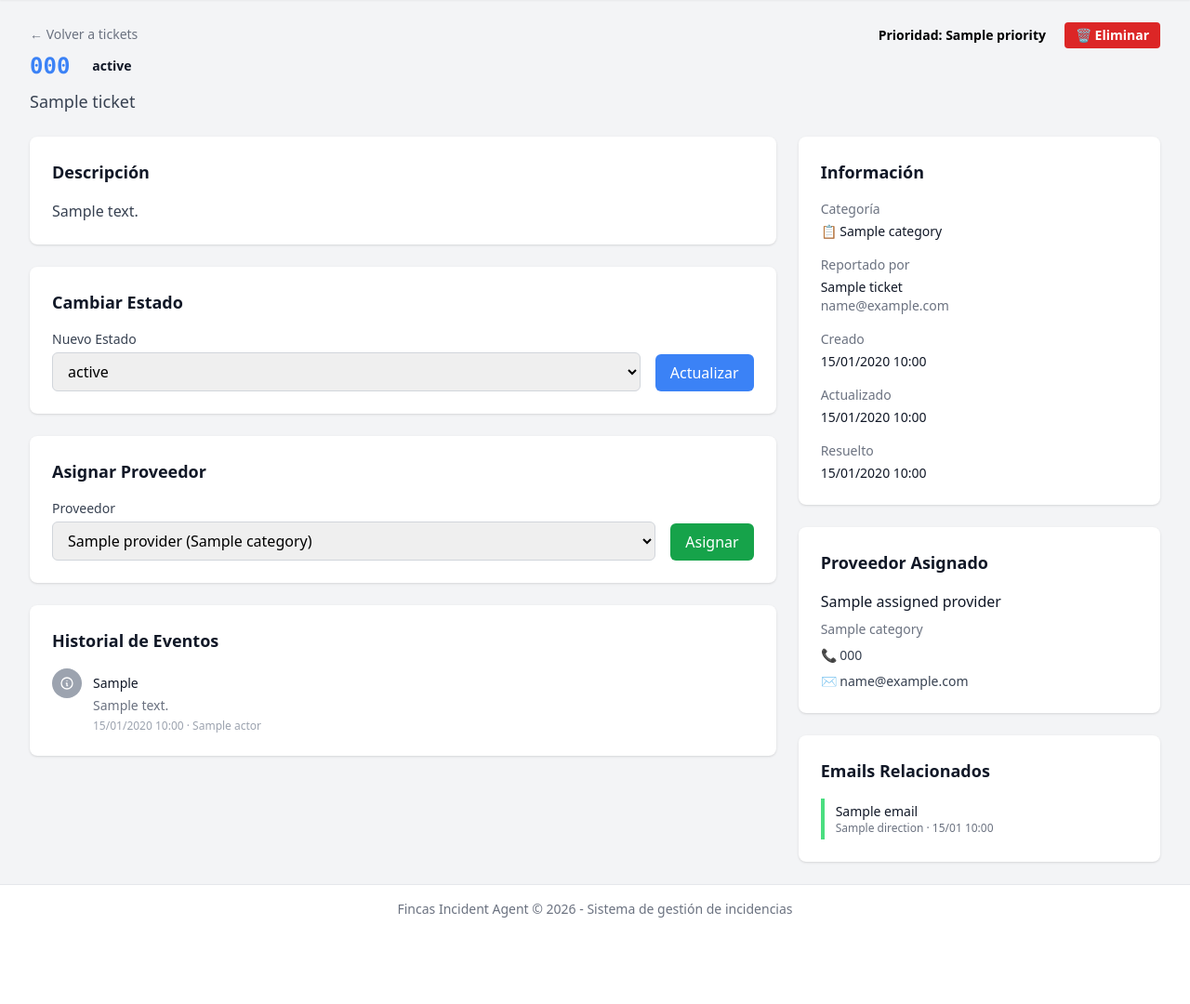
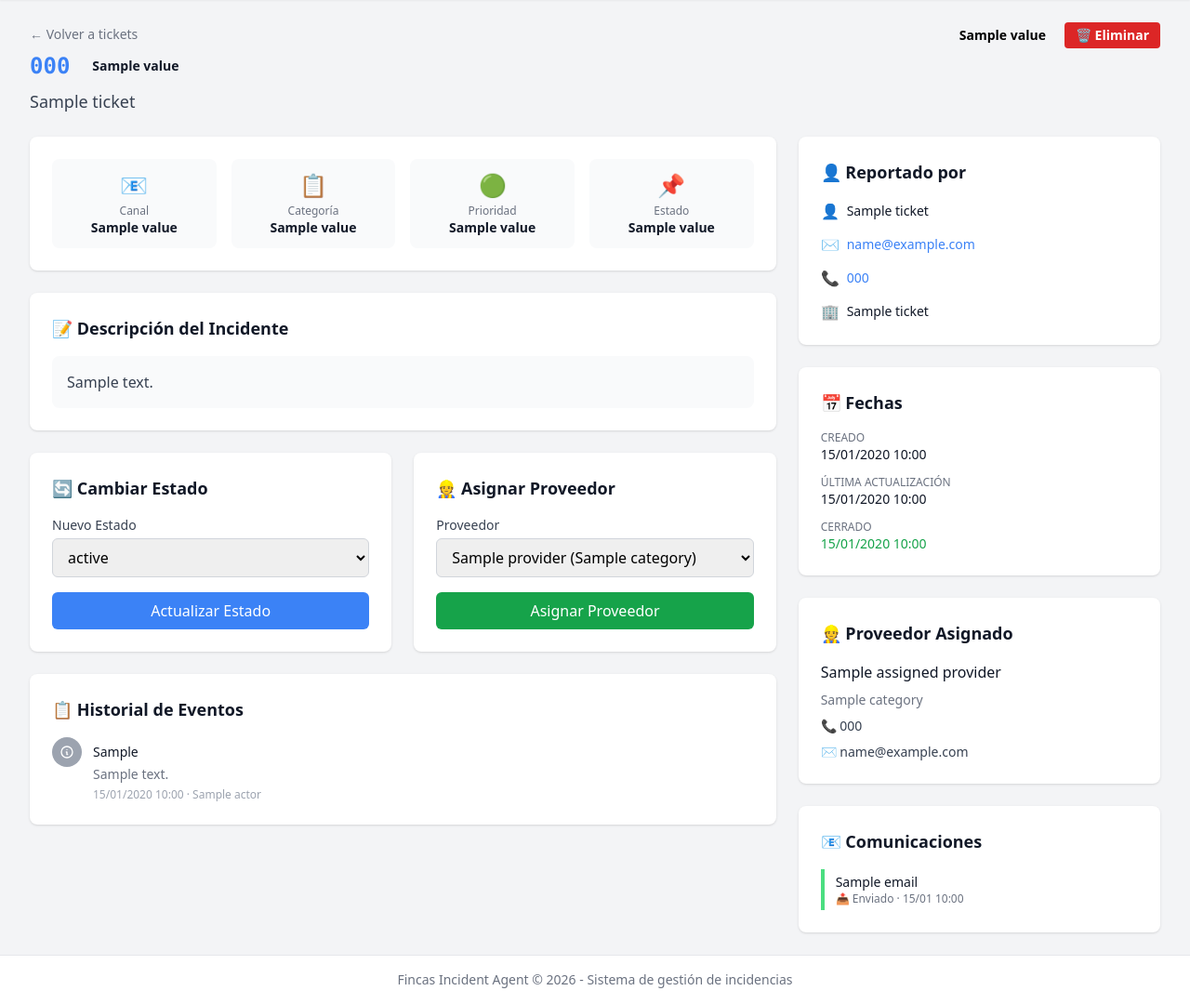
Before and after one commit to anzony91/fincas-incident-agent, a FastAPI app: template templates/ticket_detail.html in a window 1280 px wide. Shown: the part 65-1145 px from the top of the page at 93% size. Before the commit the page ends 1052 px from the top, so only its background shows below. Run offline with FastAPI, Linux system fonts and the light colour scheme; the template is opened without the code that fills it: most values are stand-ins (such as "Sample title", 1, 10 or a date in 2020); some libraries are stand-ins or nearby versions.

Commit message:
fix: ticket detail view - add channel field, fix enum handling in templates

```diff
--- a/app/routers/dashboard.py
+++ b/app/routers/dashboard.py
@@ -237,8 +237,8 @@ async def update_ticket_status(
             ticket.status = new_status
             ticket.updated_at = datetime.utcnow()
 
-            if new_status == TicketStatus.CLOSED and not ticket.resolved_at:
-                ticket.resolved_at = datetime.utcnow()
+            if new_status == TicketStatus.CLOSED and not ticket.closed_at:
+                ticket.closed_at = datetime.utcnow()
 
             # Create event
             event = Event(
--- a/templates/ticket_detail.html
+++ b/templates/ticket_detail.html
@@ -9,18 +9,18 @@
             <a href="/dashboard/tickets" class="text-sm text-gray-500 hover:text-primary mb-2 inline-block">
                 ← Volver a tickets
             </a>
-            <h1 class="text-2xl font-bold text-gray-900 flex items-center gap-3">
+            <h1 class="text-2xl font-bold text-gray-900 flex items-center gap-3 flex-wrap">
                 <span class="font-mono text-primary">{{ ticket.ticket_code }}</span>
-                <span class="status-{{ ticket.status }} px-3 py-1 text-sm font-semibold rounded-full">
-                    {{ ticket.status | replace('_', ' ') }}
+                <span class="status-{{ ticket.status.value }} px-3 py-1 text-sm font-semibold rounded-full">
+                    {{ ticket.status.value | replace('_', ' ') }}
                 </span>
             </h1>
             <p class="text-lg text-gray-700 mt-2">{{ ticket.subject }}</p>
         </div>
 
-        <div class="flex gap-2 items-center">
-            <span class="priority-{{ ticket.priority }} px-3 py-1 text-sm font-semibold rounded">
-                Prioridad: {{ ticket.priority }}
+        <div class="flex gap-2 items-center flex-wrap">
+            <span class="priority-{{ ticket.priority.value }} px-3 py-1 text-sm font-semibold rounded">
+                {{ ticket.priority.value }}
             </span>
             <form method="POST" action="/dashboard/tickets/{{ ticket.id }}/delete"
                   onsubmit="return confirm('¿Estás seguro de que quieres eliminar este ticket?');">
@@ -34,35 +34,93 @@
     <div class="grid grid-cols-1 lg:grid-cols-3 gap-6">
         <!-- Main Content -->
         <div class="lg:col-span-2 space-y-6">
+            <!-- Info Summary Card -->
+            <div class="bg-white rounded-lg shadow p-6">
+                <div class="grid grid-cols-2 md:grid-cols-4 gap-4">
+                    <!-- Channel -->
+                    <div class="text-center p-3 bg-gray-50 rounded-lg">
+                        <div class="text-2xl mb-1">
+                            {% if ticket.channel and ticket.channel.value == 'EMAIL' %}📧
+                            {% elif ticket.channel and ticket.channel.value == 'WHATSAPP' %}💬
+                            {% elif ticket.channel and ticket.channel.value == 'SMS' %}📱
+                            {% elif ticket.channel and ticket.channel.value == 'WEB' %}🌐
+                            {% elif ticket.channel and ticket.channel.value == 'PHONE' %}📞
+                            {% else %}📧{% endif %}
+                        </div>
+                        <div class="text-xs text-gray-500">Canal</div>
+                        <div class="text-sm font-semibold text-gray-900">{{ ticket.channel.value if ticket.channel else 'EMAIL' }}</div>
+                    </div>
+                    <!-- Category -->
+                    <div class="text-center p-3 bg-gray-50 rounded-lg">
+                        <div class="text-2xl mb-1">
+                            {% if ticket.category.value == 'WATER' %}💧
+                            {% elif ticket.category.value == 'ELEVATOR' %}🛗
+                            {% elif ticket.category.value == 'ELECTRICITY' %}⚡
+                            {% elif ticket.category.value == 'GARAGE_DOOR' %}🚗
+                            {% elif ticket.category.value == 'CLEANING' %}🧹
+                            {% elif ticket.category.value == 'SECURITY' %}🔒
+                            {% else %}📋{% endif %}
+                        </div>
+                        <div class="text-xs text-gray-500">Categoría</div>
+                        <div class="text-sm font-semibold text-gray-900">{{ ticket.category.value | replace('_', ' ') }}</div>
+                    </div>
+                    <!-- Priority -->
+                    <div class="text-center p-3 bg-gray-50 rounded-lg">
+                        <div class="text-2xl mb-1">
+                            {% if ticket.priority.value == 'URGENT' %}🔴
+                            {% elif ticket.priority.value == 'HIGH' %}🟠
+                            {% elif ticket.priority.value == 'MEDIUM' %}🟡
+                            {% else %}🟢{% endif %}
+                        </div>
+                        <div class="text-xs text-gray-500">Prioridad</div>
+                        <div class="text-sm font-semibold text-gray-900">{{ ticket.priority.value }}</div>
+                    </div>
+                    <!-- Status -->
+                    <div class="text-center p-3 bg-gray-50 rounded-lg">
+                        <div class="text-2xl mb-1">
+                            {% if ticket.status.value == 'NEW' %}🆕
+                            {% elif ticket.status.value == 'IN_PROGRESS' %}⚙️
+                            {% elif ticket.status.value == 'CLOSED' %}✅
+                            {% elif ticket.status.value == 'ESCALATED' %}⚠️
+                            {% else %}📌{% endif %}
+                        </div>
+                        <div class="text-xs text-gray-500">Estado</div>
+                        <div class="text-sm font-semibold text-gray-900">{{ ticket.status.value | replace('_', ' ') }}</div>
+                    </div>
+                </div>
+            </div>
+
             <!-- Description -->
             <div class="bg-white rounded-lg shadow p-6">
-                <h2 class="text-lg font-semibold text-gray-900 mb-4">Descripción</h2>
-                <div class="prose max-w-none text-gray-700 whitespace-pre-wrap">{{ ticket.description or 'Sin descripción' }}</div>
+                <h2 class="text-lg font-semibold text-gray-900 mb-4">📝 Descripción del Incidente</h2>
+                <div class="prose max-w-none text-gray-700 whitespace-pre-wrap bg-gray-50 p-4 rounded-lg">{{ ticket.description or 'Sin descripción disponible' }}</div>
             </div>
 
+            <!-- Actions -->
+            <div class="grid grid-cols-1 md:grid-cols-2 gap-6">
                 <!-- Change Status Form -->
                 <div class="bg-white rounded-lg shadow p-6">
-                <h2 class="text-lg font-semibold text-gray-900 mb-4">Cambiar Estado</h2>
-                <form method="POST" action="/dashboard/tickets/{{ ticket.id }}/status" class="flex gap-4 items-end">
-                    <div class="flex-1">
+                    <h2 class="text-lg font-semibold text-gray-900 mb-4">🔄 Cambiar Estado</h2>
+                    <form method="POST" action="/dashboard/tickets/{{ ticket.id }}/status" class="space-y-4">
+                        <div>
                             <label class="block text-sm font-medium text-gray-700 mb-1">Nuevo Estado</label>
                             <select name="status" class="w-full px-3 py-2 border border-gray-300 rounded-md focus:outline-none focus:ring-2 focus:ring-primary">
                                 {% for s in statuses %}
-                            <option value="{{ s }}" {% if ticket.status == s %}selected{% endif %}>{{ s | replace('_', ' ') }}</option>
+                                <option value="{{ s }}" {% if ticket.status.value == s %}selected{% endif %}>{{ s | replace('_', ' ') }}</option>
                                 {% endfor %}
                             </select>
                         </div>
-                    <button type="submit" class="px-4 py-2 bg-primary text-white rounded-md hover:bg-blue-700 focus:outline-none focus:ring-2 focus:ring-primary focus:ring-offset-2">
-                        Actualizar
+                        <button type="submit" class="w-full px-4 py-2 bg-primary text-white rounded-md hover:bg-blue-700 focus:outline-none focus:ring-2 focus:ring-primary focus:ring-offset-2">
+                            Actualizar Estado
                         </button>
                     </form>
                 </div>
 
                 <!-- Assign Provider Form -->
                 <div class="bg-white rounded-lg shadow p-6">
-                <h2 class="text-lg font-semibold text-gray-900 mb-4">Asignar Proveedor</h2>
-                <form method="POST" action="/dashboard/tickets/{{ ticket.id }}/assign" class="flex gap-4 items-end">
-                    <div class="flex-1">
+                    <h2 class="text-lg font-semibold text-gray-900 mb-4">👷 Asignar Proveedor</h2>
+                    <form method="POST" action="/dashboard/tickets/{{ ticket.id }}/assign" class="space-y-4">
+                        <div>
                             <label class="block text-sm font-medium text-gray-700 mb-1">Proveedor</label>
                             <select name="provider_id" class="w-full px-3 py-2 border border-gray-300 rounded-md focus:outline-none focus:ring-2 focus:ring-primary">
                                 <option value="">Sin asignar</option>
@@ -73,15 +131,16 @@
                                 {% endfor %}
                             </select>
                         </div>
-                    <button type="submit" class="px-4 py-2 bg-green-600 text-white rounded-md hover:bg-green-700 focus:outline-none focus:ring-2 focus:ring-green-600 focus:ring-offset-2">
-                        Asignar
+                        <button type="submit" class="w-full px-4 py-2 bg-green-600 text-white rounded-md hover:bg-green-700 focus:outline-none focus:ring-2 focus:ring-green-600 focus:ring-offset-2">
+                            Asignar Proveedor
                         </button>
                     </form>
+                </div>
             </div>
 
             <!-- Timeline / Events -->
             <div class="bg-white rounded-lg shadow p-6">
-                <h2 class="text-lg font-semibold text-gray-900 mb-4">Historial de Eventos</h2>
+                <h2 class="text-lg font-semibold text-gray-900 mb-4">📋 Historial de Eventos</h2>
 
                 {% if events %}
                 <div class="flow-root">
@@ -99,6 +158,7 @@
                                             {% elif event.event_type == 'PROVIDER_ASSIGNED' %}bg-green-500
                                             {% elif event.event_type == 'EMAIL_RECEIVED' %}bg-blue-500
                                             {% elif event.event_type == 'EMAIL_SENT' %}bg-purple-500
+                                            {% elif event.event_type == 'CREATED' %}bg-indigo-500
                                             {% else %}bg-gray-400{% endif %}">
                                             {% if event.event_type == 'STATUS_CHANGED' %}
                                             <svg class="h-4 w-4 text-white" fill="none" viewBox="0 0 24 24" stroke="currentColor">
@@ -145,34 +205,49 @@
 
         <!-- Sidebar -->
         <div class="space-y-6">
-            <!-- Info Card -->
+            <!-- Reporter Info Card -->
             <div class="bg-white rounded-lg shadow p-6">
-                <h3 class="text-lg font-semibold text-gray-900 mb-4">Información</h3>
-                <dl class="space-y-4">
+                <h3 class="text-lg font-semibold text-gray-900 mb-4">👤 Reportado por</h3>
+                <dl class="space-y-3">
+                    <div class="flex items-center gap-2">
+                        <span class="text-gray-400">👤</span>
+                        <span class="text-sm text-gray-900">{{ ticket.reporter_name or 'Sin nombre' }}</span>
+                    </div>
+                    <div class="flex items-center gap-2">
+                        <span class="text-gray-400">✉️</span>
+                        <a href="mailto:{{ ticket.reporter_email }}" class="text-sm text-primary hover:underline">{{ ticket.reporter_email }}</a>
+                    </div>
+                    {% if ticket.reporter_phone %}
+                    <div class="flex items-center gap-2">
+                        <span class="text-gray-400">📞</span>
+                        <a href="tel:{{ ticket.reporter_phone }}" class="text-sm text-primary hover:underline">{{ ticket.reporter_phone }}</a>
+                    </div>
+                    {% endif %}
+                    {% if ticket.community_name %}
+                    <div class="flex items-center gap-2">
+                        <span class="text-gray-400">🏢</span>
+                        <span class="text-sm text-gray-900">{{ ticket.community_name }}</span>
+                    </div>
+                    {% endif %}
+                </dl>
+            </div>
+
+            <!-- Dates Card -->
+            <div class="bg-white rounded-lg shadow p-6">
+                <h3 class="text-lg font-semibold text-gray-900 mb-4">📅 Fechas</h3>
+                <dl class="space-y-3">
                     <div>
-                        <dt class="text-sm font-medium text-gray-500">Categoría</dt>
-                        <dd class="mt-1 text-sm text-gray-900">
-                            {% if ticket.category == 'WATER' %}💧{% elif ticket.category == 'ELEVATOR' %}🛗{% elif ticket.category == 'ELECTRICITY' %}⚡{% elif ticket.category == 'GARAGE_DOOR' %}🚗{% elif ticket.category == 'CLEANING' %}🧹{% elif ticket.category == 'SECURITY' %}🔒{% else %}📋{% endif %}
-                            {{ ticket.category | replace('_', ' ') }}
-                        </dd>
+                        <dt class="text-xs text-gray-500 uppercase">Creado</dt>
+                        <dd class="text-sm font-medium text-gray-900">{{ ticket.created_at.strftime('%d/%m/%Y %H:%M') }}</dd>
                     </div>
                     <div>
-                        <dt class="text-sm font-medium text-gray-500">Reportado por</dt>
-                        <dd class="mt-1 text-sm text-gray-900">{{ ticket.reporter_name or 'Sin nombre' }}</dd>
-                        <dd class="text-sm text-gray-500">{{ ticket.reporter_email }}</dd>
+                        <dt class="text-xs text-gray-500 uppercase">Última actualización</dt>
+                        <dd class="text-sm font-medium text-gray-900">{{ ticket.updated_at.strftime('%d/%m/%Y %H:%M') }}</dd>
                     </div>
+                    {% if ticket.closed_at %}
                     <div>
-                        <dt class="text-sm font-medium text-gray-500">Creado</dt>
-                        <dd class="mt-1 text-sm text-gray-900">{{ ticket.created_at.strftime('%d/%m/%Y %H:%M') }}</dd>
-                    </div>
-                    <div>
-                        <dt class="text-sm font-medium text-gray-500">Actualizado</dt>
-                        <dd class="mt-1 text-sm text-gray-900">{{ ticket.updated_at.strftime('%d/%m/%Y %H:%M') }}</dd>
-                    </div>
-                    {% if ticket.resolved_at %}
-                    <div>
-                        <dt class="text-sm font-medium text-gray-500">Resuelto</dt>
-                        <dd class="mt-1 text-sm text-gray-900">{{ ticket.resolved_at.strftime('%d/%m/%Y %H:%M') }}</dd>
+                        <dt class="text-xs text-gray-500 uppercase">Cerrado</dt>
+                        <dd class="text-sm font-medium text-green-600">{{ ticket.closed_at.strftime('%d/%m/%Y %H:%M') }}</dd>
                     </div>
                     {% endif %}
                 </dl>
@@ -180,7 +255,7 @@
 
             <!-- Assigned Provider -->
             <div class="bg-white rounded-lg shadow p-6">
-                <h3 class="text-lg font-semibold text-gray-900 mb-4">Proveedor Asignado</h3>
+                <h3 class="text-lg font-semibold text-gray-900 mb-4">👷 Proveedor Asignado</h3>
                 {% if ticket.assigned_provider %}
                 <div class="space-y-2">
                     <p class="font-medium text-gray-900">{{ ticket.assigned_provider.name }}</p>
@@ -199,20 +274,21 @@
 
             <!-- Related Emails -->
             <div class="bg-white rounded-lg shadow p-6">
-                <h3 class="text-lg font-semibold text-gray-900 mb-4">Emails Relacionados</h3>
+                <h3 class="text-lg font-semibold text-gray-900 mb-4">📧 Comunicaciones</h3>
                 {% if emails %}
                 <ul class="space-y-3">
                     {% for email in emails %}
                     <li class="border-l-4 {% if email.direction == 'INBOUND' %}border-blue-400{% else %}border-green-400{% endif %} pl-3 py-1">
                         <p class="text-sm font-medium text-gray-900 truncate">{{ email.subject }}</p>
                         <p class="text-xs text-gray-500">
-                            {{ email.direction }} · {{ email.received_at.strftime('%d/%m %H:%M') }}
+                            {% if email.direction == 'INBOUND' %}📥 Recibido{% else %}📤 Enviado{% endif %}
+                            · {{ email.received_at.strftime('%d/%m %H:%M') }}
                         </p>
                     </li>
                     {% endfor %}
                 </ul>
                 {% else %}
-                <p class="text-gray-500 text-sm">Sin emails relacionados</p>
+                <p class="text-gray-500 text-sm">Sin comunicaciones registradas</p>
                 {% endif %}
             </div>
         </div>
```
Also changed, not shown: alembic/versions/002_add_channel.py (added, +42 -0 lines), app/models/ticket.py (+13 -0 lines), templates/dashboard.html (+6 -6 lines), templates/tickets.html (+6 -6 lines). Lines whose indentation alone changed are shown as unchanged.
